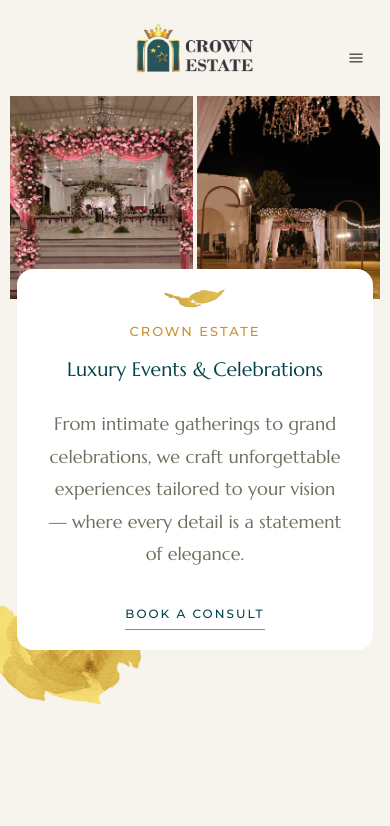
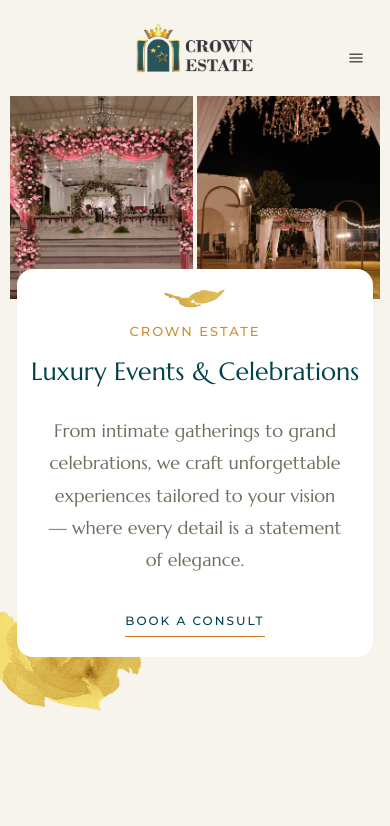
Before and after one commit to vedavyas8688/Crown-Estate, a React (Vite) app: page / in a window 390 px wide. Shown: the top 826 px of the page. Built offline with nearby package versions, Linux system fonts and the light colour scheme.

Commit message:
new changes

```diff
--- a/src/components/Hero.jsx
+++ b/src/components/Hero.jsx
@@ -11,7 +11,6 @@
       <div className="section-hero">
         <div className="content wide">
           <div className="hero---a">
-
             {/* Images */}
             <div
               className="w-layout-grid grid-hero---a"
@@ -76,7 +75,6 @@
                 style={{ opacity: 0 }}
               />
             </div>
-
           </div>
         </div>
       </div>
--- a/src/styles/globals.css
+++ b/src/styles/globals.css
@@ -627,23 +627,26 @@
    RESPONSIVE ADDITIONS — covers every breakpoint systematically
    ============================================================ */
 
-/* ---- HERO HEADING responsive font scale ---- */
- .hero-heading-responsive {
-  font-size: 56px;
+ /* ---- HERO HEADING responsive font scale ---- */
+.hero-heading-responsive {
+  font-size: 42px;
   line-height: 1.1;
   white-space: nowrap;
 }
 @media (max-width: 1200px) {
-  .hero-heading-responsive { font-size: 44px; margin-top: 10px; }
+  .hero-heading-responsive { font-size: 45px; margin-top: 10px; }
 }
 @media (max-width: 991px) {
-  .hero-heading-responsive { font-size: 34px; }
+  .hero-heading-responsive { font-size: 32px; }
 }
 @media (max-width: 767px) {
-  .hero-heading-responsive { font-size: 26px; }
+  .hero-heading-responsive { font-size: 20px; }
 }
 @media (max-width: 479px) {
-  .hero-heading-responsive { font-size: 5vw; line-height: 1.15; }
+  .hero-heading-responsive { font-size: 25px; line-height: 1.15; }
+}
+@media (max-width: 320px) {
+  .hero-heading-responsive { font-size: 18px; line-height: 1.15; }
 }
 
 /* ---- FEATURED TESTIMONIAL — mobile ---- */
```
